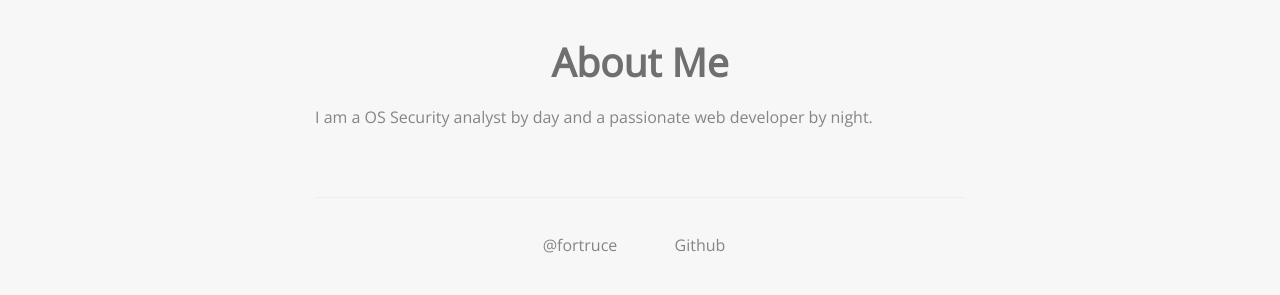
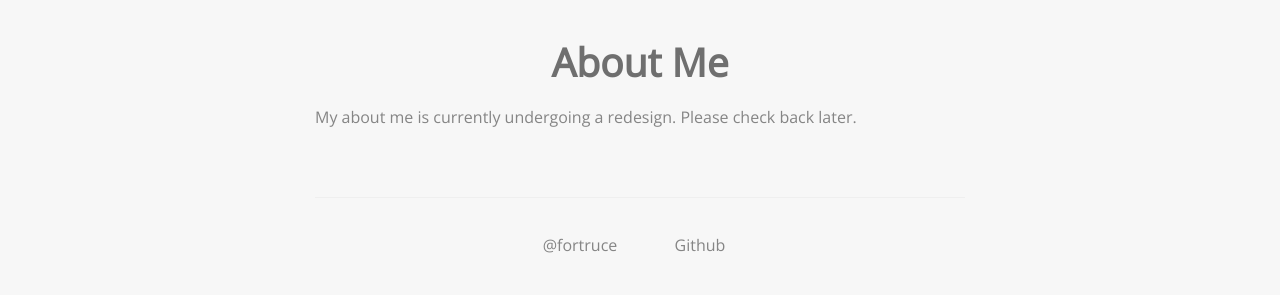
Before and after one commit to fortruce/fortruce.github.io, a Jekyll site: the page built from about/index.md, in a window 1280 px wide. Shown: the part 379-674 px from the top of the page. Built offline with Jekyll 4.4.1, drawn with Linux system fonts in a browser that asks for light colours.

Commit message:
change about to redesign

```diff
--- a/about/index.md
+++ b/about/index.md
@@ -4,4 +4,4 @@ layout: default
 
 # About Me
 
-I am a OS Security analyst by day and a passionate web developer by night.
+My about me is currently undergoing a redesign. Please check back later.
```
